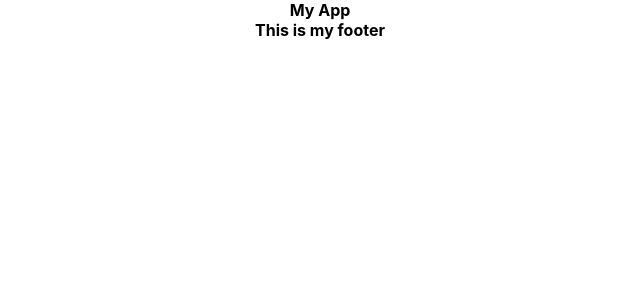
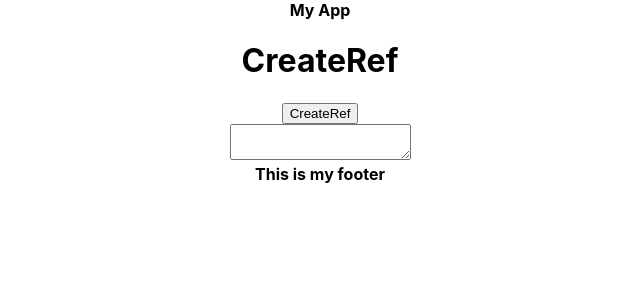
Before and after one commit to nanuganti/react-features, a React (Create React App) app: page /createref in a window 1280 px wide. Shown: the top 300 px of the page, without its empty margins (320-960 px from the left). Built offline with nearby package versions, Linux system fonts and the light colour scheme.

Commit message:
feat: React.createRef method

```diff
--- a/src/App.js
+++ b/src/App.js
@@ -6,6 +6,7 @@ import Home from "./components/Home";
 import Users from "./components/Users";
 import RefHook from "./components/RefHook";
 import SuperProps from "./components/SuperProps";
+import CreateRef from "./components/CreateRef";
 
 function App() {
   return (
@@ -19,6 +20,7 @@ function App() {
           <Route path="/counter" element={<Counter />} />
           <Route path="/users" element={<Users />} />
           <Route path="/refhook" element={<RefHook />} />
+          <Route path="/createref" element={<CreateRef />} />
           <Route path="/superProps" element={<SuperProps />} />
         </Routes>
       </BrowserRouter>
--- /dev/null
+++ b/src/components/CreateRef/index.js
@@ -0,0 +1,22 @@
+import React from "react";
+const CreateRef = () => {
+    const inputText = React.createRef();
+
+    const foucusOnTextArea = () => {
+        inputText.current.value = "some sample text";
+        inputText.current.focus();
+    }
+    return (
+        <div>
+            <h1>CreateRef</h1>
+            <div>
+                <button onClick={foucusOnTextArea}>CreateRef</button>
+                <div>
+                    <textarea ref={inputText} />
+                </div>
+            </div>
+        </div>
+    )
+}
+
+export default CreateRef;
```
